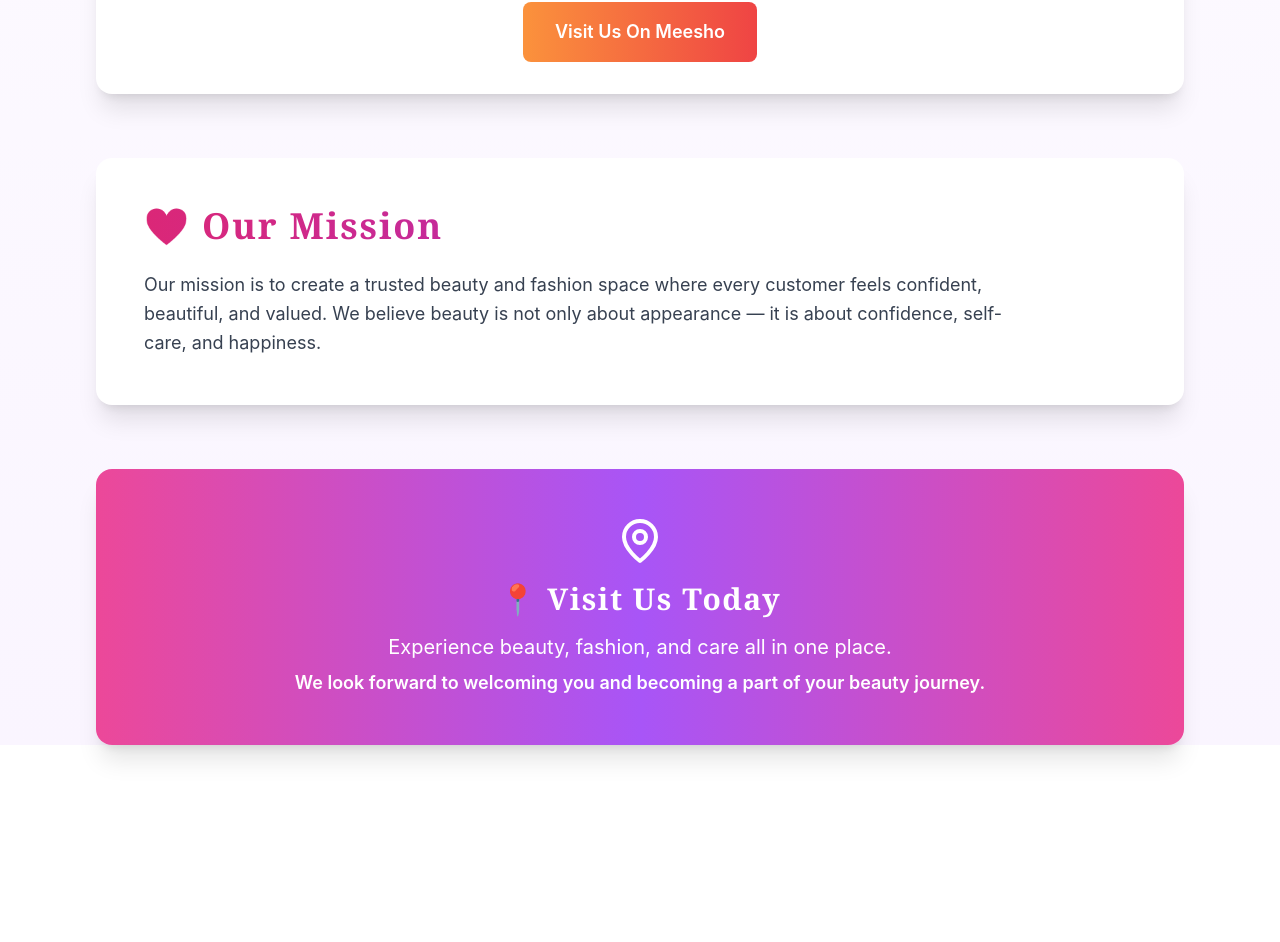
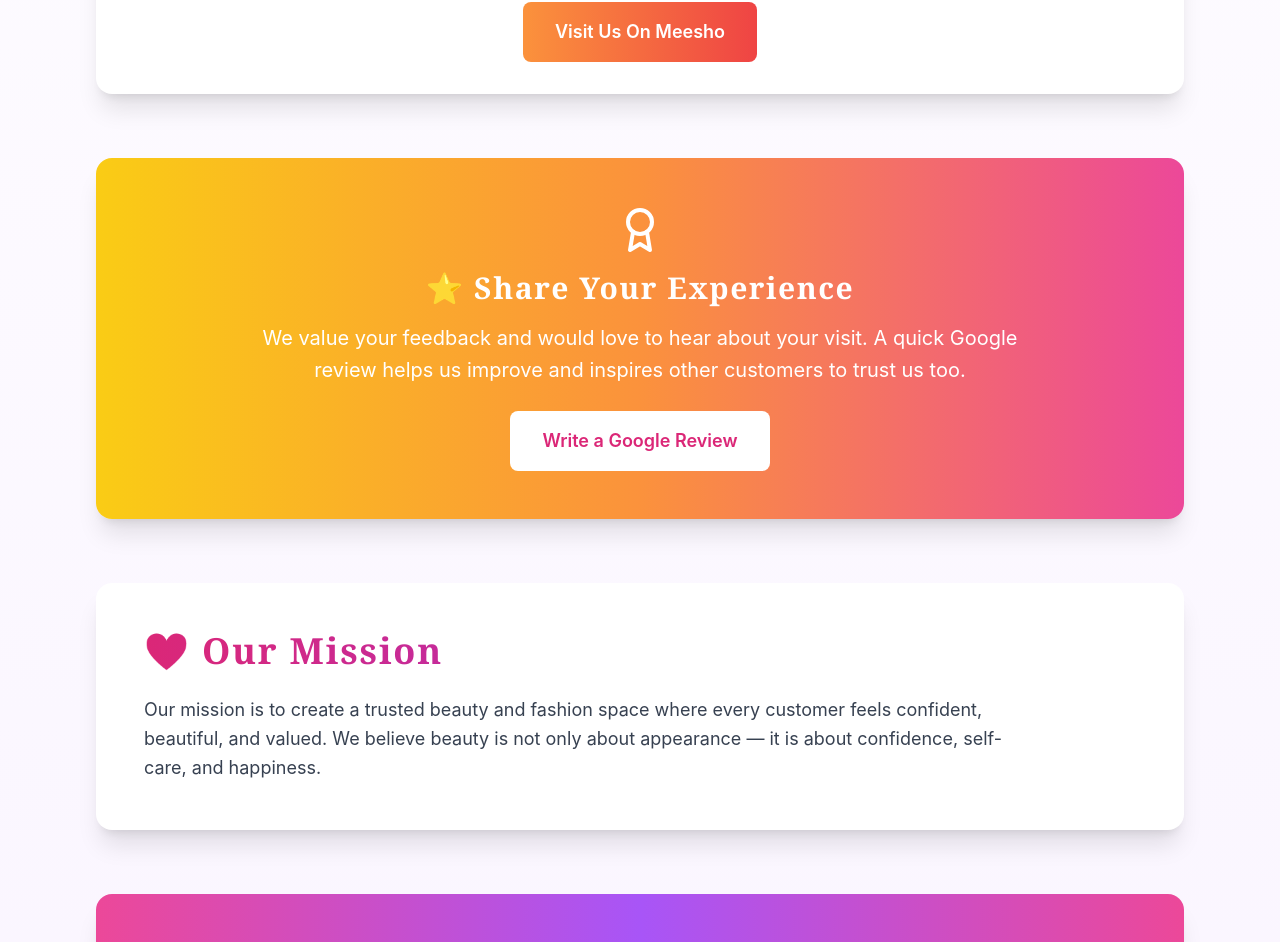
Before and after one commit to Codeisjay/Awasthi_fashion_and-cosmetics, a React (Vite) app in the folder client/: page /about in a window 1280 px wide. Shown: the part 3357-4299 px from the top of the page. Before the commit the page ends 4166 px from the top, so only its background shows below. Built offline with nearby package versions, Linux system fonts and the light colour scheme; no server answers; a web font is replaced by a local one.

Commit message:
Add Google review CTA to About page

```diff
--- a/client/src/pages/AboutPage.jsx
+++ b/client/src/pages/AboutPage.jsx
@@ -179,6 +179,27 @@ const AboutPage = () => {
           </div>
         </div>
 
+        {/* Review Section */}
+        <div className="mb-16">
+          <div className="bg-gradient-to-r from-yellow-400 via-orange-400 to-pink-500 rounded-2xl shadow-xl p-12 text-center">
+            <Award className="w-12 h-12 text-white mx-auto mb-4" />
+            <h2 className="text-3xl font-bold text-white mb-4" style={elegantStyle}>
+              ⭐ Share Your Experience
+            </h2>
+            <p className="text-xl text-white mb-6 max-w-3xl mx-auto leading-relaxed">
+              We value your feedback and would love to hear about your visit. A quick Google review helps us improve and inspires other customers to trust us too.
+            </p>
+            <a
+              href="https://g.page/r/CX8MZCl85CyyEBM/review"
+              target="_blank"
+              rel="noopener noreferrer"
+              className="inline-block bg-white text-pink-600 px-8 py-4 rounded-lg hover:shadow-lg transition font-semibold text-lg"
+            >
+              Write a Google Review
+            </a>
+          </div>
+        </div>
+
         {/* Mission Section */}
         <div className="mb-16">
           <div className="bg-white rounded-2xl shadow-xl p-12">
```
